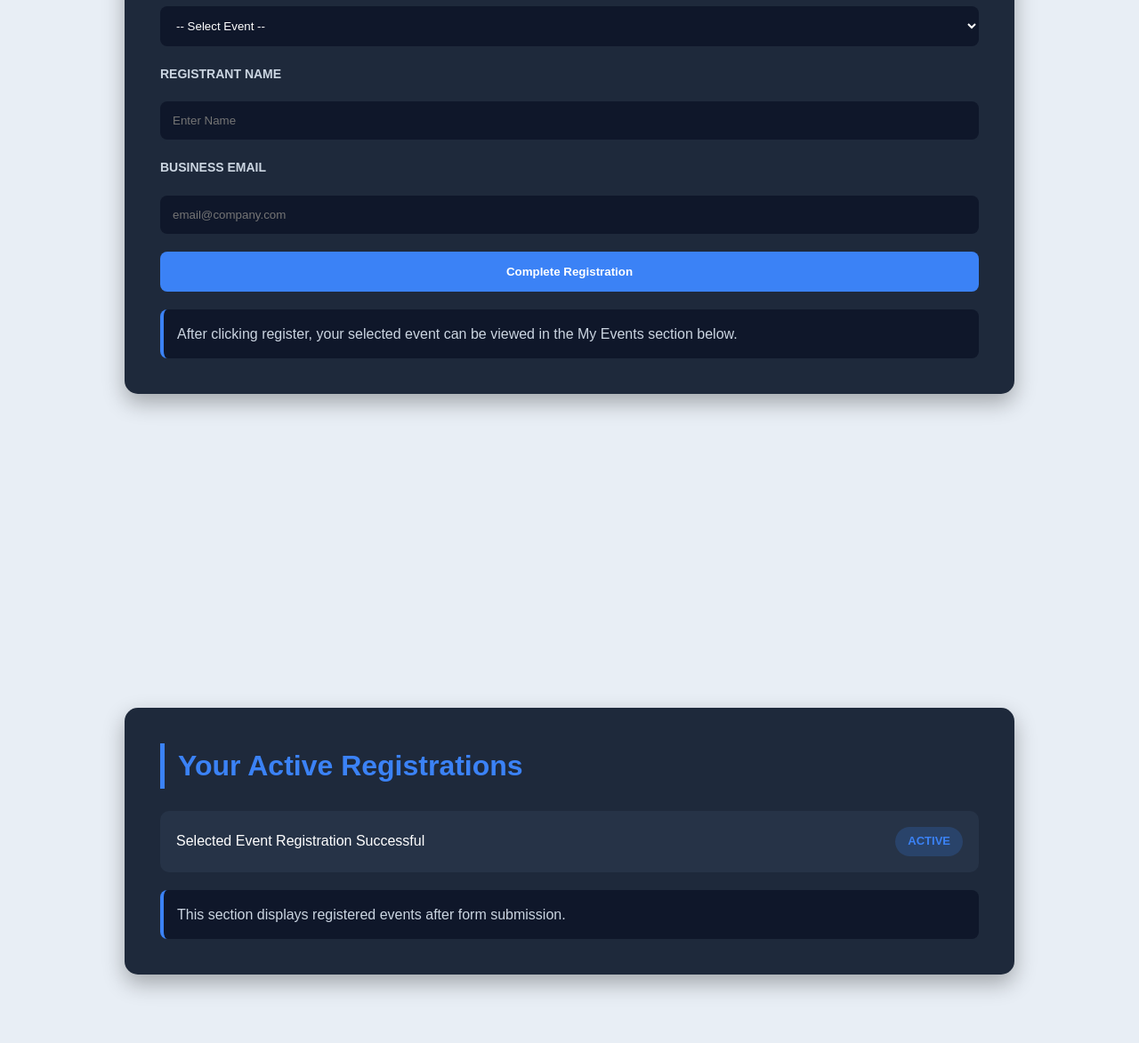
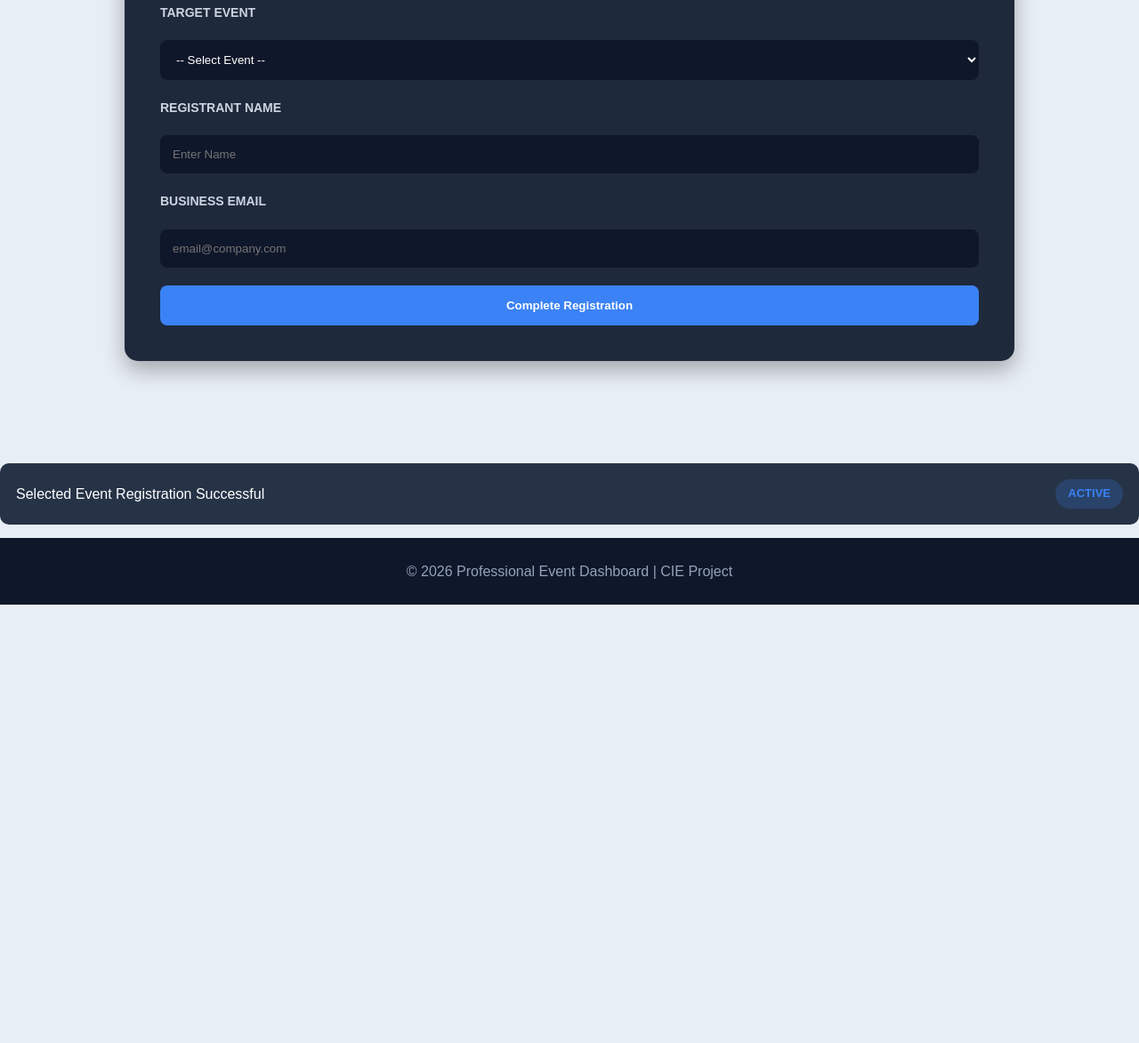
Before and after one commit to Jeevan975/Professional-Event-Dashboard, a plain HTML site: page index.html in a window 1280 px wide. Shown: the part 2679-3852 px from the top of the page at 89% size. After the commit the page ends 3359 px from the top, so only its background shows below. Drawn offline with Linux system fonts and the light colour scheme.

Commit message:
Update index.html

```diff
--- a/index.html
+++ b/index.html
@@ -336,28 +336,18 @@ This dashboard improves accessibility, saves time, and helps users stay connecte
 <button type="submit">Complete Registration</button>
 </form>
 
-<div class="note">
-After clicking register, your selected event can be viewed in the My Events section below.
-</div>
-
 </div>
 </section>
 
-<section id="my-events">
-<div class="container">
-<h2>Your Active Registrations</h2>
 
 <div class="event-card">
 <span>Selected Event Registration Successful</span>
 <span class="status">ACTIVE</span>
 </div>
 
-<div class="note">
-This section displays registered events after form submission.
+
 </div>
 
-</div>
-</section>
 
 <footer>
 © 2026 Professional Event Dashboard | CIE Project
```
